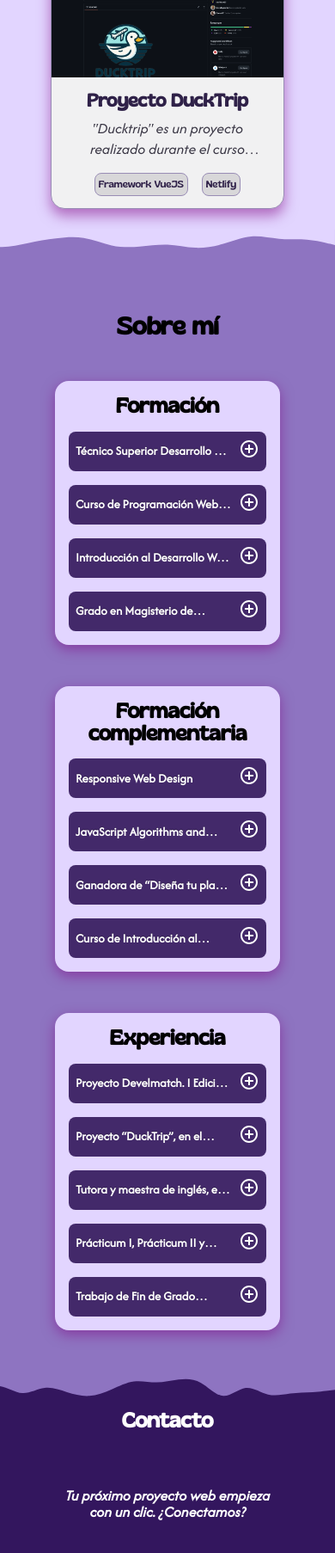
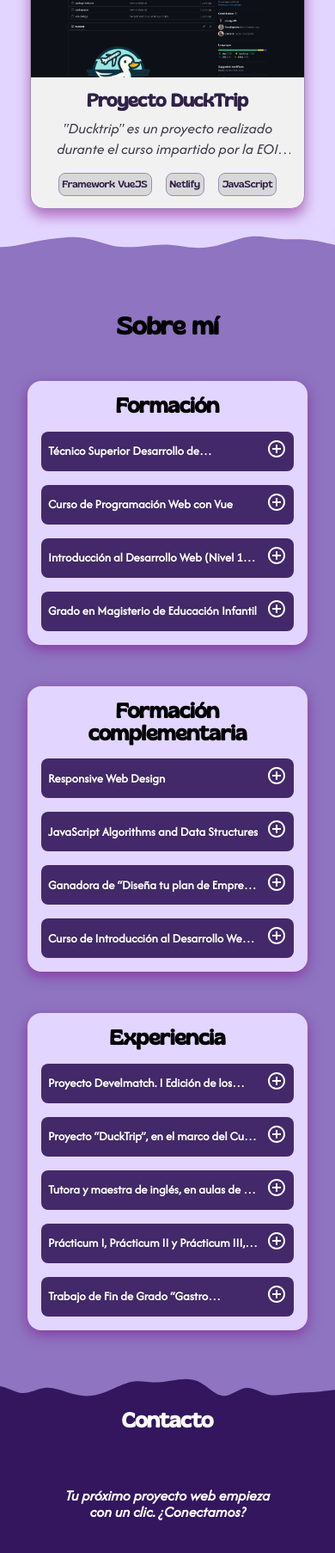
Before and after one commit to ElenaExposito/portfolio, an Astro site: page / in a window 390 px wide. Shown: the part 1908-3714 px from the top of the page at 86% size. Built offline with nearby package versions, Linux system fonts and the light colour scheme; Astro itself is replaced by a stand-in of ours.

Commit message:
Improve responsive

```diff
--- a/src/components/About/About.css
+++ b/src/components/About/About.css
@@ -6,7 +6,7 @@
 
 .about-me-container {
   background-color: var(--accent-custom);
-  padding: 4rem;
+  padding: 4rem 2rem;
   width: 100%;
   height: 100%;
   display: flex;
--- a/src/components/Cards/Cards.css
+++ b/src/components/Cards/Cards.css
@@ -96,7 +96,7 @@
 
 @media (max-width: 768px) {
   .card-wrapper {
-    width: 17rem;
+    width: 20rem;
   }
 
   .card-img-wrapper {
```
